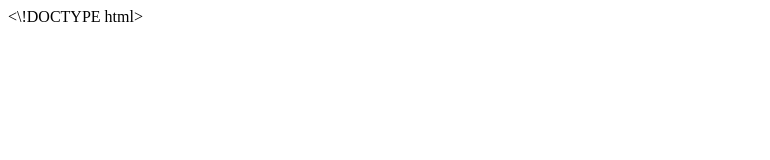
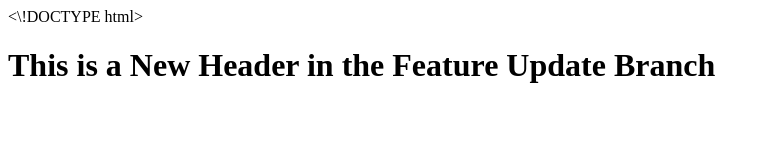
Before and after one commit to GolamRasul51/GIT_Exam, a plain HTML site: page index.html in a window 1280 px wide. Shown: the whole page, without its empty margins (0-770 px from the left). Drawn offline with Linux system fonts and the light colour scheme.

Commit message:
Added a new header to index.html in feature-update branch

```diff
--- a/index.html
+++ b/index.html
@@ -4,5 +4,6 @@
     <title>Git Exam</title>
 </head>
 <body>
+	<h1>This is a New Header in the Feature Update Branch</h1>
 </body>
 </html>
```
